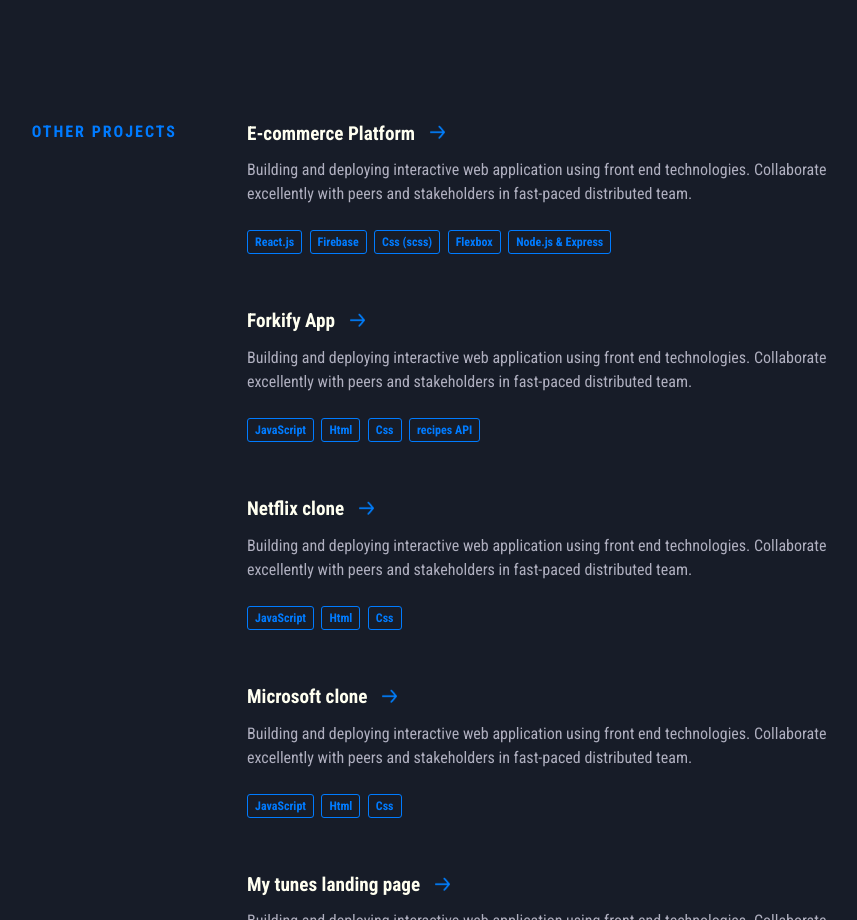
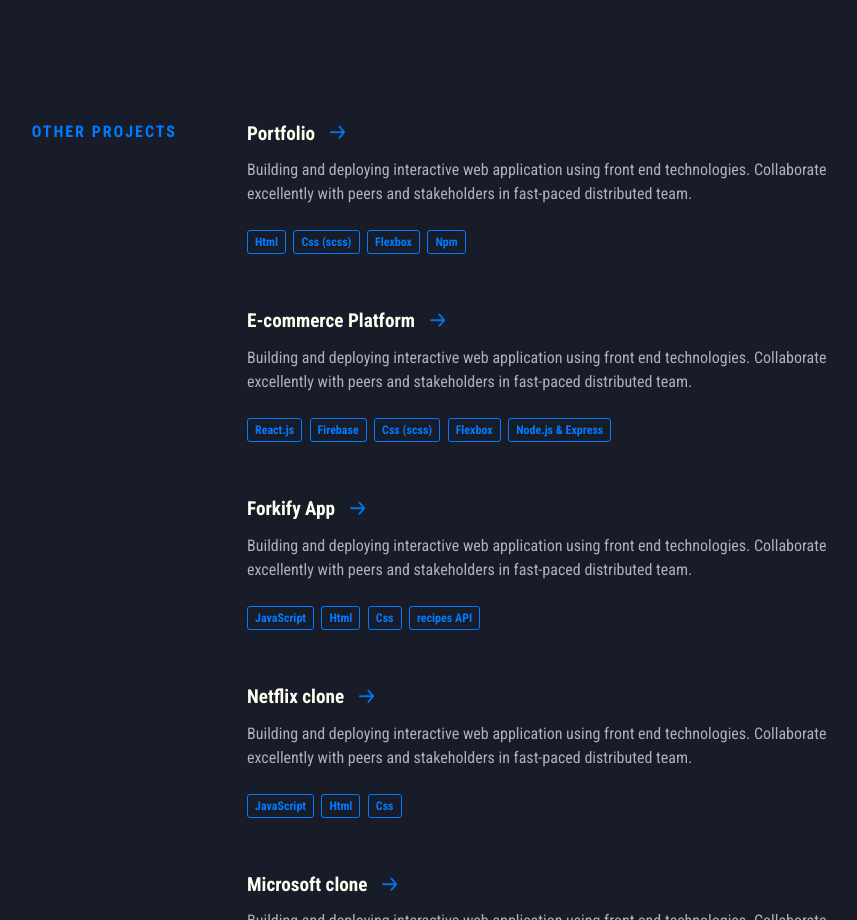
Before and after one commit to Davidohis/Dev-Portfoilo, a website: page index.html in a window 1280 px wide. Shown: the part 3700-4620 px from the top of the page, without its empty margins (203-1060 px from the left). Drawn offline with Linux system fonts and the light colour scheme.

Commit message:
Update index.html

```diff
--- a/index.html
+++ b/index.html
@@ -190,6 +190,19 @@
                 <div class="section__content">
                     <div class="project">
                         <div class="project__name">
+                            <a href="https://davidigheose.netlify.app/" target="_blank" class="arrow-link">Portfolio</a>
+                        </div>
+                        <p>Building and deploying interactive web application using front end technologies.
+                            Collaborate excellently with peers and stakeholders in fast-paced distributed team.</p>
+                        <div class="project__used">
+                            <span class="project__used__item">Html</span>
+                            <span class="project__used__item">Css (scss)</span>
+                            <span class="project__used__item">Flexbox</span>
+                            <span class="project__used__item">Npm</span>
+                        </div>
+                    </div>
+                    <div class="project">
+                        <div class="project__name">
                             <a href="https://github.com/Davidohis/ecommerce-website" target="_blank" class="arrow-link">E-commerce Platform</a>
                         </div>
                         <p>Building and deploying interactive web application using front end technologies.
```
